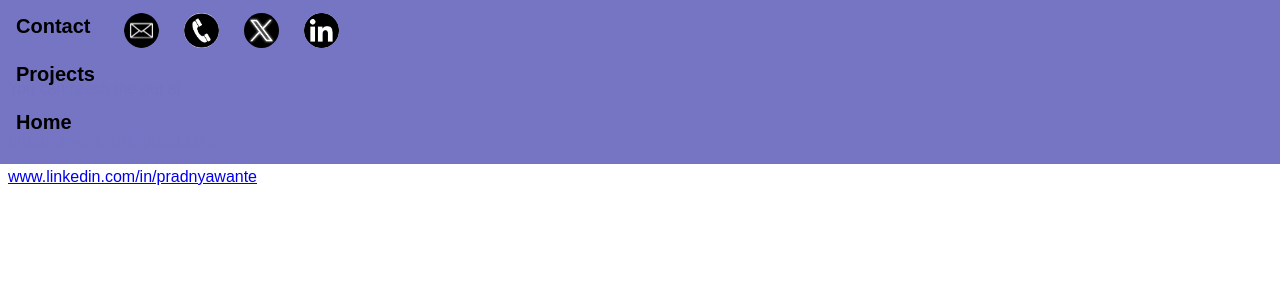
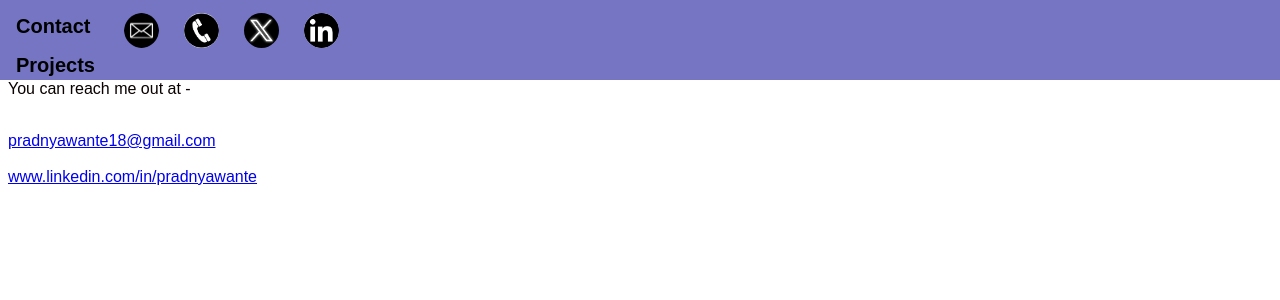
Before and after one commit to pradnyawante/pradnya_portfolio, a Django app: page /contact/ in a window 1280 px wide. Shown: the top 300 px of the page. Run offline with Django 5.2, Linux system fonts and the light colour scheme.

Commit message:
Add collected static filesNew27

```diff
--- a/main/static/main/menu.css
+++ b/main/static/main/menu.css
@@ -5,7 +5,7 @@
   position: fixed; /* Set the navbar to fixed position */
   top: 0; /* Position the navbar at the top of the page */
   width: 100%;
-  /* height: 10%; */
+  height: 10%;
   z-index: 1000;
   }
   .navbar-links a {
--- a/static/main/menu.css
+++ b/static/main/menu.css
@@ -5,7 +5,7 @@
   position: fixed; /* Set the navbar to fixed position */
   top: 0; /* Position the navbar at the top of the page */
   width: 100%;
-  /* height: 10%; */
+  height: 10%;
   z-index: 1000;
   }
   .navbar-links a {
```
